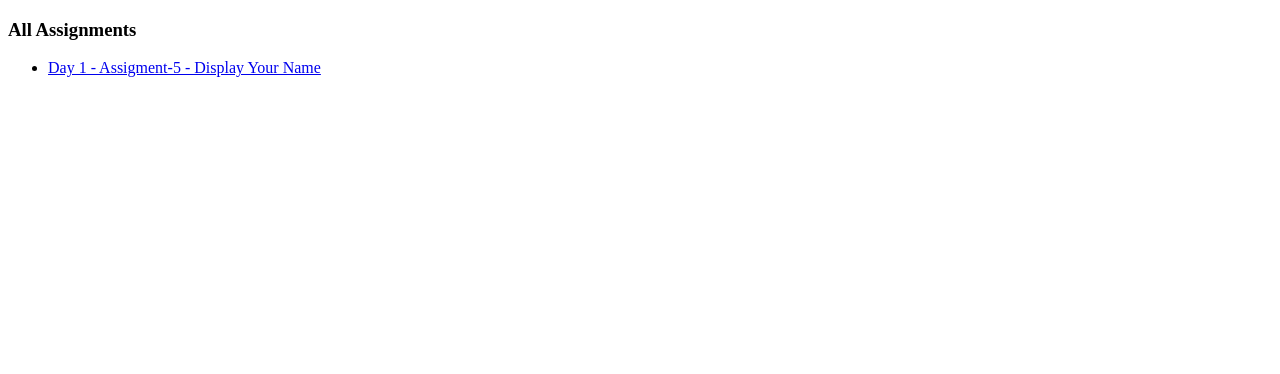
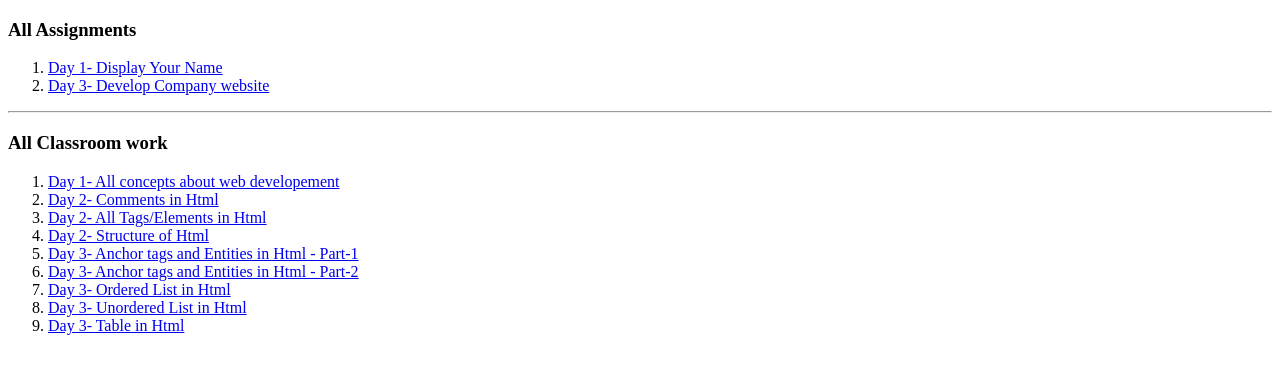
Before and after one commit to ranjanpandeysbp/training-fe, a plain HTML site: page index.html in a window 1280 px wide. Drawn offline with Linux system fonts and the light colour scheme.

```diff
--- a/index.html
+++ b/index.html
@@ -9,11 +9,45 @@
 <body>
     <div>
         <h3>All Assignments</h3>
-        <ul>
+        <ol>
             <li>
-                <a href="./day-one-assignment/5_dayoneassigment.html">Day 1 - Assigment-5 - Display Your Name</a>
+                <a href="./assignment/day-one-assignment/5_dayoneassigment.html">Day 1- Display Your Name</a>
             </li>
-        </ul>
+            <li>
+                <a href="./assignment/day3/aboutus.html">Day 3- Develop Company website</a>
+            </li>
+        </ol>
+        <hr>
+        <h3>All Classroom work</h3>
+        <ol>
+            <li>
+                <a href="#">Day 1- All concepts about web developement</a>
+            </li>
+            <li>
+                <a href="./classroom/day2/comments.html">Day 2- Comments in Html</a>
+            </li>
+            <li>
+                <a href="./classroom/day2/display-tags.html">Day 2- All Tags/Elements in Html</a>
+            </li>
+            <li>
+                <a href="./classroom/day2/structureofhtml.html">Day 2- Structure of Html</a>
+            </li>
+            <li>
+                <a href="./classroom/day3/anchor-html-entities.html">Day 3- Anchor tags and Entities in Html - Part-1</a>
+            </li>
+            <li>
+                <a href="./classroom/day3/animals.html">Day 3- Anchor tags and Entities in Html - Part-2</a>
+            </li>
+            <li>
+                <a href="./classroom/day3/ol.html">Day 3- Ordered List in Html</a>
+            </li>
+            <li>
+                <a href="./classroom/day3/ul.html">Day 3- Unordered List in Html</a>
+            </li>
+            <li>
+                <a href="./classroom/day3/ul.html">Day 3- Table in Html</a>
+            </li>
+        </ol>
     </div>
 </body>
 </html>
```
Also changed, not shown: assignment/day-one-assignment/5_dayoneassigment.html (+1 -1 lines).
